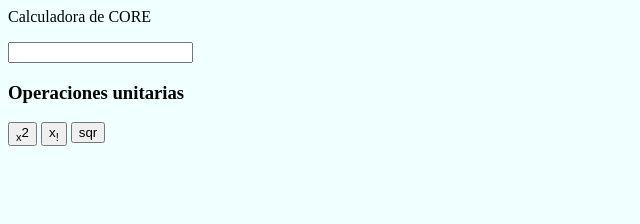
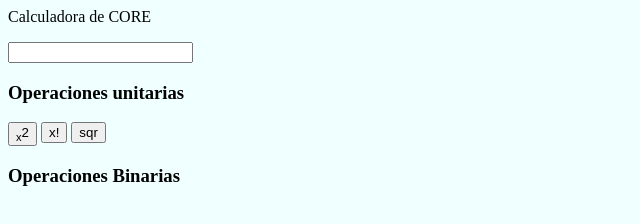
Before and after one commit to Nerio-Messino/DUDAS_P3, a website: page index.html in a window 1280 px wide. Shown: the whole page, without its empty margins (0-640 px from the left). Drawn offline with Linux system fonts and the light colour scheme.

Commit message:
añadimos un h3

```diff
--- a/index.html
+++ b/index.html
@@ -8,8 +8,9 @@
     <p><input type="text" id="pantalla"></p>
     <h3>Operaciones unitarias</h3>
     <button id="cuadrado" onclick="addEventListener(click,CalcularCuadrado() )" > <sub>x</sub>2 </button>
-    <button id="&quot;factorial&quot;" onclick="addEventListener(click, CalcularFactorial,)">x<sub>!</sub> </button>
+    <button id="&quot;factorial&quot;" onclick="addEventListener(click, CalcularFactorial,)">x!</button>
     <button id="raiz" onclick="addEventListener(click, CalcularRaiz,)">sqr </button>
+    <h3>Operaciones Binarias</h3>
 
 
     <script type="text/javascript">
```
